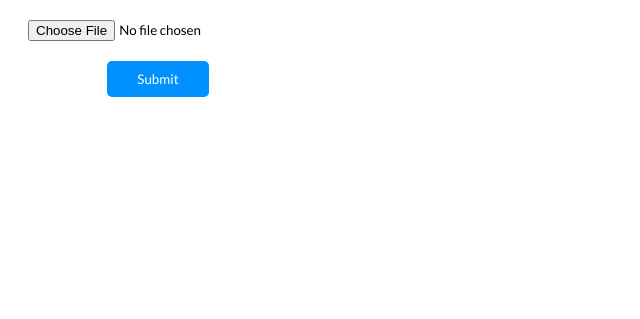
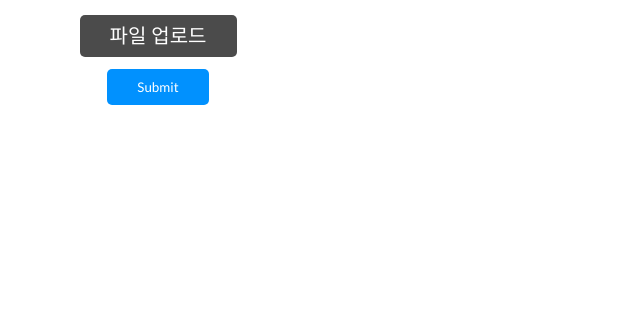
Before and after one commit to dongeon97/EE474, a Flask app: page / in a window 1280 px wide. Shown: the part 120-439 px from the top of the page, without its empty margins (0-640 px from the left). Run offline with Flask 2, Linux system fonts and the light colour scheme.

Commit message:
add file upload button css

```diff
--- a/EE474Project/static/index.css
+++ b/EE474Project/static/index.css
@@ -8,6 +8,22 @@
 
 #speechContainer {
     margin: 20px;
+}
+
+#file-upload-button{
+    width: 100px;
+    height: 30px;
+    border-radius: 5px;
+    background-color: #4b4b4b;
+    border: none;
+    padding: 10px 30px;
+    cursor: pointer;
+    color:#fff;
+    font-size: 20px;
+}
+
+#file-upload-input{
+    display: none;
 }
 
 #submitButton {
--- a/EE474Project/templates/index.html
+++ b/EE474Project/templates/index.html
@@ -32,7 +32,8 @@
     <div id="speechContainer">
 
     <form method="post" enctype="multipart/form-data">
-        <input type="file" name="file"/>
+        <label for ="file-upload-input" id="file-upload-button"> 파일 업로드</label>
+        <input type="file" name="file" id="file-upload-input"/>
         <br>
         <input type="submit" id="submitButton" value="Submit"/>
     </form>
```
